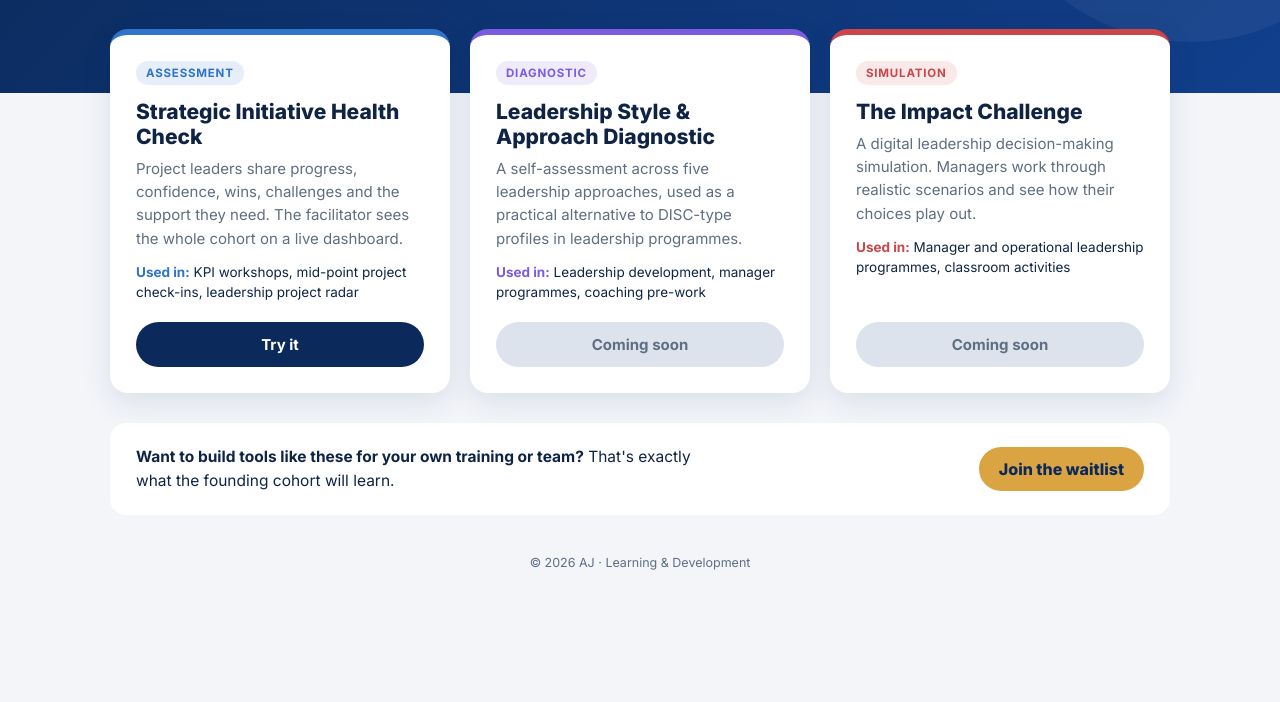
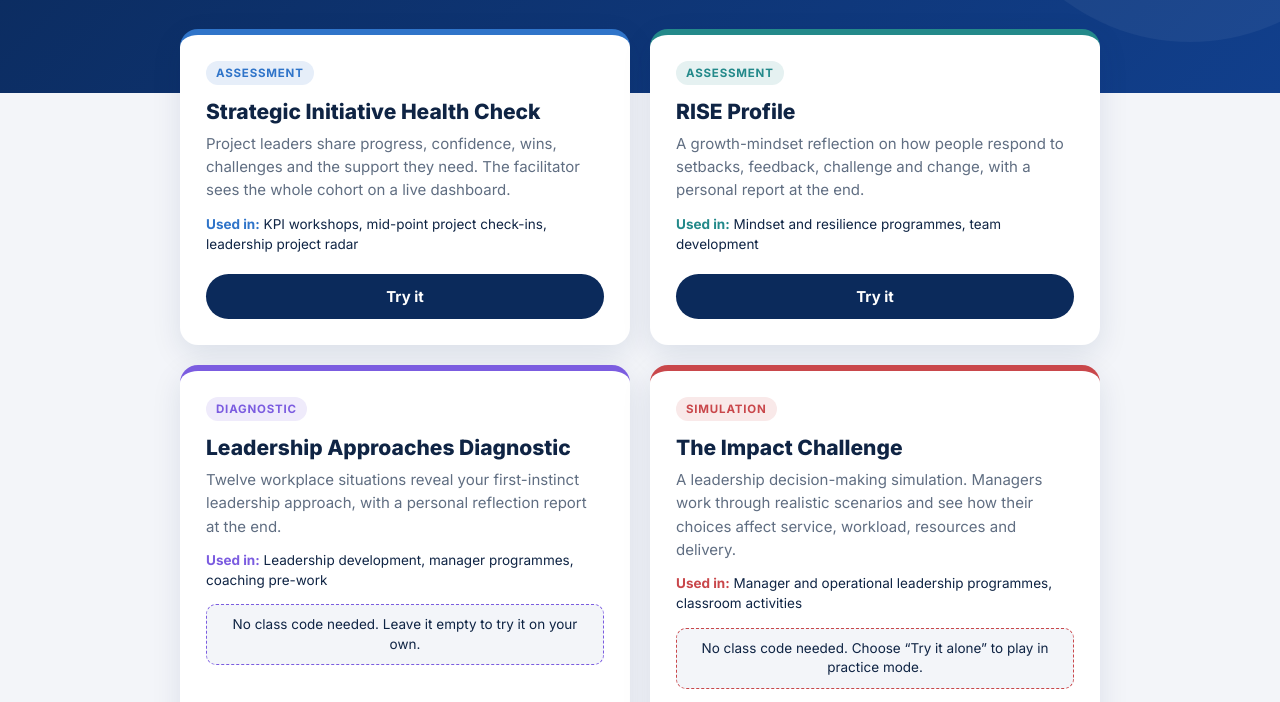
Before and after one commit to junaidyawang/Waitlist-for-Asses-Sim-Lab, a plain HTML site: page demo/index.html in a window 1280 px wide. Shown: the part 218-920 px from the top of the page. Before the commit the page ends 824 px from the top, so only its background shows below. Drawn offline with Linux system fonts and the light colour scheme.

Commit message:
Add files via upload

```diff
--- a/demo/index.html
+++ b/demo/index.html
@@ -13,29 +13,27 @@
   body{margin:0;font-family:Inter,Arial,sans-serif;background:var(--bg);color:var(--ink)}
   header{background:linear-gradient(135deg,var(--navy),var(--navy2));color:#fff;padding:44px 20px 96px;position:relative;overflow:hidden}
   header:after{content:"";position:absolute;width:420px;height:420px;border-radius:50%;background:rgba(255,255,255,.05);right:-120px;top:-160px}
-  .wrap{max-width:1060px;margin:0 auto;position:relative;z-index:1}
+  .wrap{max-width:920px;margin:0 auto;position:relative;z-index:1}
   .brand{font-size:13px;font-weight:600;color:#c9d6ee}
   .eyebrow{display:block;margin-top:26px;font-size:12px;font-weight:700;letter-spacing:1.4px;color:var(--gold)}
   h1{font-size:34px;line-height:1.15;margin:10px 0 12px;font-weight:800}
   header p{font-size:17px;line-height:1.55;color:#d6e0f3;margin:0;max-width:640px}
-  .grid{max-width:1100px;margin:-64px auto 30px;padding:0 20px;display:grid;grid-template-columns:repeat(3,1fr);gap:20px;position:relative;z-index:2}
+  .grid{max-width:960px;margin:-64px auto 30px;padding:0 20px;display:grid;grid-template-columns:repeat(2,1fr);gap:20px;position:relative;z-index:2}
   .card{background:#fff;border-radius:18px;box-shadow:0 10px 30px rgba(11,42,91,.10);padding:26px;display:flex;flex-direction:column;border-top:6px solid var(--c)}
   .tag{align-self:flex-start;font-size:11.5px;font-weight:700;letter-spacing:.8px;text-transform:uppercase;color:var(--c);background:color-mix(in srgb,var(--c) 12%,#fff);padding:5px 10px;border-radius:20px}
   .card h2{font-size:21px;margin:14px 0 8px;font-weight:800}
   .card p{font-size:15px;line-height:1.55;color:var(--muted);margin:0 0 12px}
   .use{font-size:13.5px;color:var(--ink);margin:0 0 20px;line-height:1.5}
   .use b{color:var(--c)}
-  .code{margin:-6px 0 16px;font-size:14px;background:var(--bg);border:1.5px dashed var(--c);border-radius:10px;padding:10px 12px;text-align:center}
-  .code b{font-size:17px;letter-spacing:2px;color:var(--c);font-family:ui-monospace,Menlo,Consolas,monospace}
+  .code{margin:-6px 0 16px;font-size:13.5px;line-height:1.45;background:var(--bg);border:1.5px dashed var(--c);border-radius:10px;padding:10px 12px;text-align:center}
   .btn{margin-top:auto;display:block;text-align:center;padding:13px 18px;border-radius:30px;background:var(--navy);color:#fff;text-decoration:none;font-weight:700;font-size:15px;transition:.15s}
   .btn:hover{background:var(--navy2);transform:translateY(-1px)}
   .btn.soon{background:var(--line);color:var(--muted);pointer-events:none}
-  .note{max-width:1100px;margin:0 auto 40px;padding:0 20px}
+  .note{max-width:960px;margin:0 auto 40px;padding:0 20px}
   .note div{background:#fff;border-radius:16px;padding:22px 26px;display:flex;gap:18px;align-items:center;flex-wrap:wrap;justify-content:space-between}
   .note p{margin:0;font-size:15.5px;line-height:1.55;max-width:560px}
   .note a{background:var(--gold);color:var(--navy);padding:12px 20px;border-radius:30px;font-weight:800;text-decoration:none;white-space:nowrap}
   footer{text-align:center;font-size:12.5px;color:var(--muted);padding:0 20px 36px}
-  @media (max-width:980px){.grid{grid-template-columns:repeat(2,1fr)}}
   @media (max-width:700px){.grid{grid-template-columns:1fr}h1{font-size:27px}}
 </style>
 </head>
@@ -62,7 +60,7 @@
   /* ===================== EDIT YOUR TOOLS HERE =====================
      Paste each tool's link into url. A tool with an empty url shows "Coming soon".
      Use demo / sample versions only, never a client's live version or data.
-     code (optional): a demo class code shown on the card, for tools that need one. */
+     tip (optional): a short instruction shown on the card, e.g. how to start without a class code. */
   var DEMOS = [
     {
       type: 'Assessment', color: '#2f74c9',
@@ -72,19 +70,28 @@
       url: 'https://script.google.com/macros/s/AKfycby6S5dNKjJC3KmHU4elSBHkv1ByR40SyTeguTfXLgtybSEFSQ_9scfglemUs_xccorkxg/exec'
     },
     {
+      type: 'Assessment', color: '#23898a',
+      name: 'RISE Profile',
+      desc: 'A growth-mindset reflection on how people respond to setbacks, feedback, challenge and change, with a personal report at the end.',
+      use: 'Mindset and resilience programmes, team development',
+      // cohort=DEMO labels prospects' answers as DEMO in your RISE Sheet, apart from real cohorts
+      url: 'https://junaidyawang.github.io/rise-growth-profile/?cohort=DEMO'
+    },
+    {
       type: 'Diagnostic', color: '#7b5ce0',
-      name: 'Leadership Style & Approach Diagnostic',
-      desc: 'A self-assessment across five leadership approaches, used as a practical alternative to DISC-type profiles in leadership programmes.',
+      name: 'Leadership Approaches Diagnostic',
+      desc: 'Twelve workplace situations reveal your first-instinct leadership approach, with a personal reflection report at the end.',
       use: 'Leadership development, manager programmes, coaching pre-work',
-      url: ''
+      url: 'https://junaidyawang.github.io/LeadBiz-Sim/?view=module1',
+      tip: 'No class code needed. Leave it empty to try it on your own.'
     },
     {
       type: 'Simulation', color: '#c9474b',
       name: 'The Impact Challenge',
-      desc: 'A digital leadership decision-making simulation. Managers work through realistic scenarios and see how their choices play out.',
+      desc: 'A leadership decision-making simulation. Managers work through realistic scenarios and see how their choices affect service, workload, resources and delivery.',
       use: 'Manager and operational leadership programmes, classroom activities',
-      url: '',
-      code: 'DEMO'   // the demo class code prospects should enter (create it in the simulation first)
+      url: 'https://junaidyawang.github.io/LeadBiz-Sim/?view=challenge',
+      tip: 'No class code needed. Choose \u201cTry it alone\u201d to play in practice mode.'
     }
   ];
   /* ================================================================= */
@@ -99,7 +106,7 @@
       '<h2>' + esc(d.name) + '</h2>' +
       '<p>' + esc(d.desc) + '</p>' +
       '<div class="use"><b>Used in:</b> ' + esc(d.use) + '</div>' +
-      (d.code && d.url ? '<div class="code">Class code: <b>' + esc(d.code) + '</b></div>' : '') +
+      (d.tip && d.url ? '<div class="code">' + esc(d.tip) + '</div>' : '') +
       btn + '</div>';
   }).join('');
   document.getElementById('grid').innerHTML = html;
```
